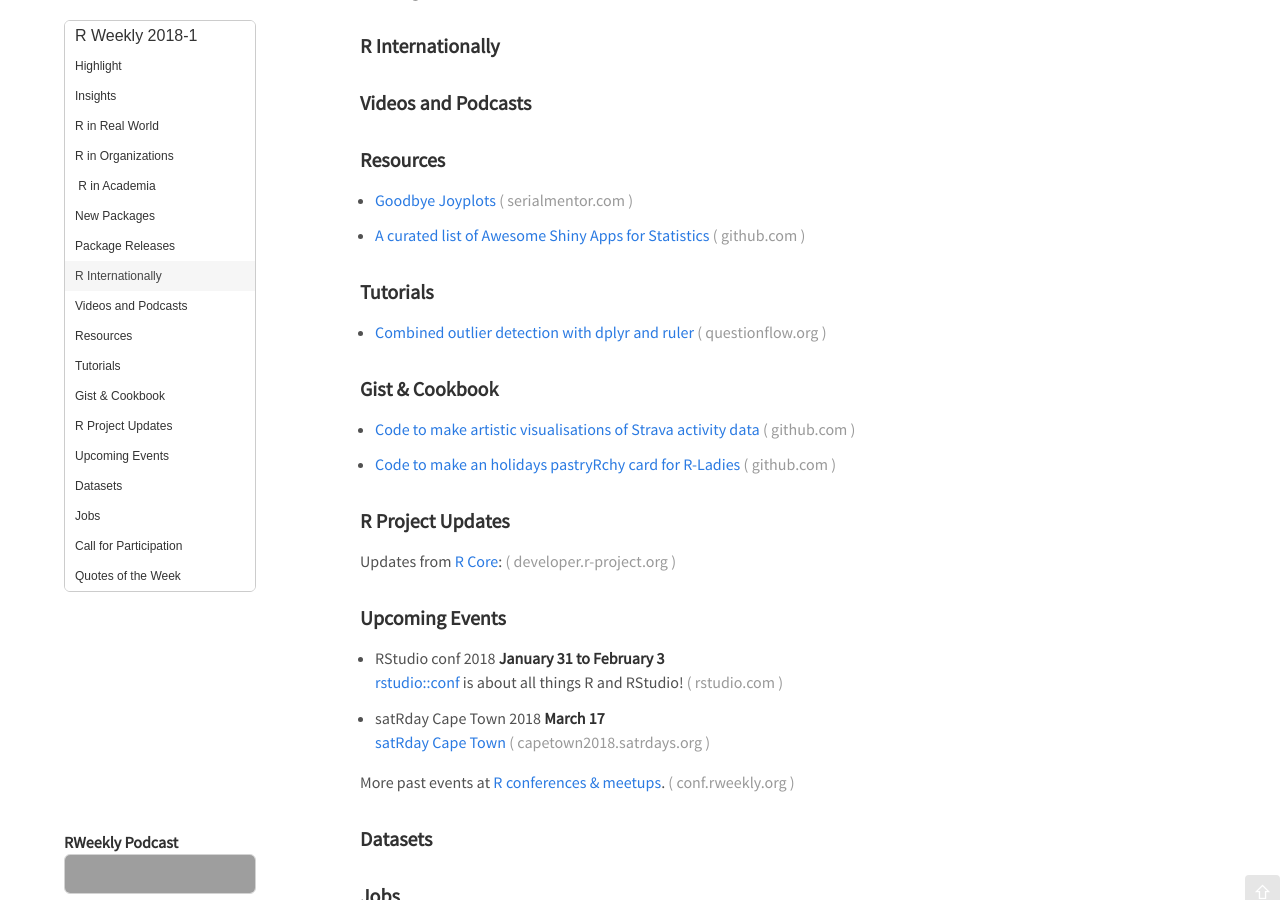
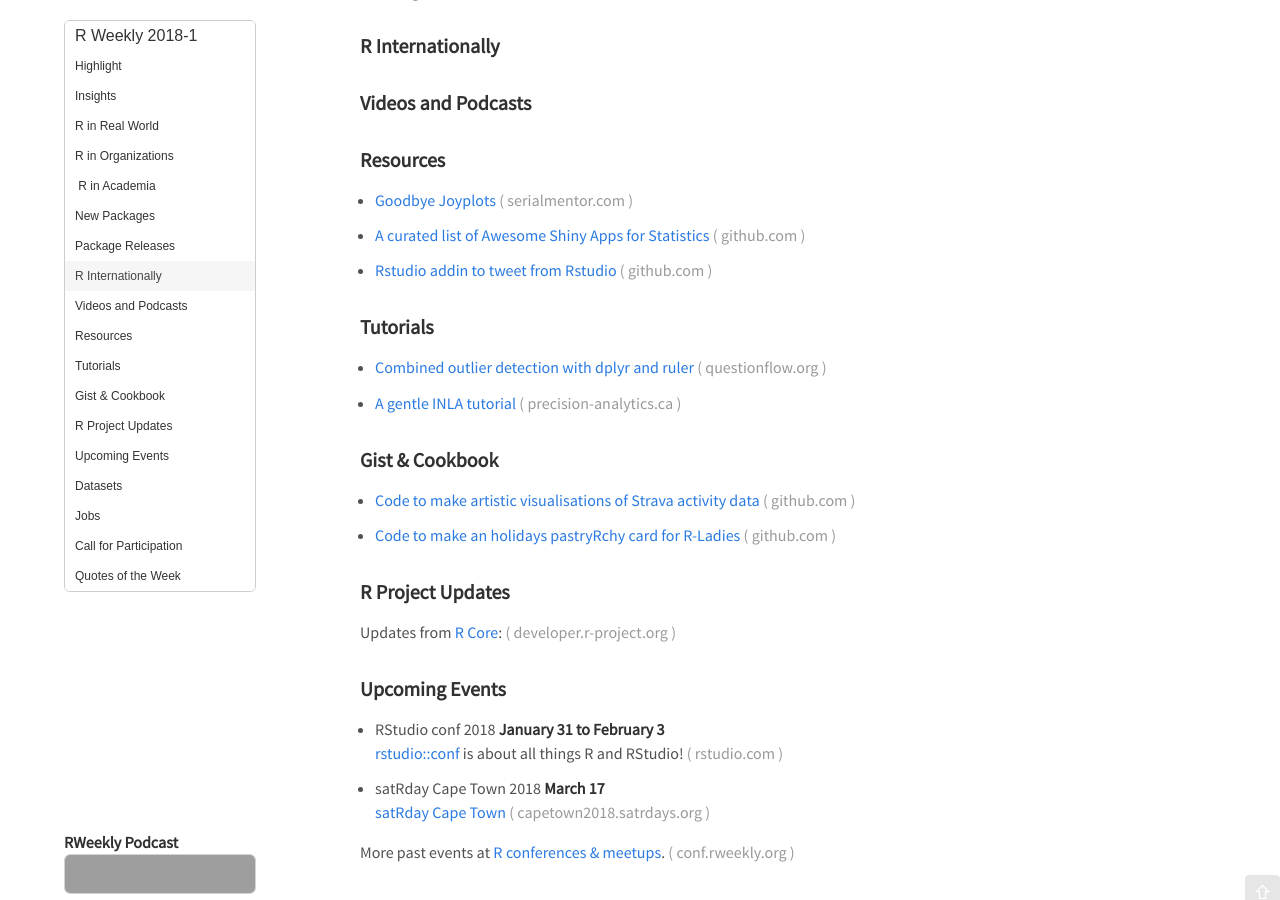
Before and after one commit to rweekly/rweekly.org, a Jekyll site: the page built from draft.md, in a window 1280 px wide and 900 px high, scrolled down 602 px. Built offline with Jekyll 4.4.1, drawn with Linux system fonts in a browser that asks for light colours; emoji names are drawn with the system emoji font; comment, search, counter and statistics services are not loaded; grey boxes are pictures that could not be loaded.

Commit message:
Update draft.md

```diff
--- a/draft.md
+++ b/draft.md
@@ -59,9 +59,13 @@
 
 + [A curated list of Awesome Shiny Apps for Statistics](https://github.com/huyingjie/Awesome-shiny-apps-for-statistics)
 
++ [Rstudio addin to tweet from Rstudio](https://github.com/richarddmorey/tweetRcode)
+
 ###  Tutorials
 
 + [Combined outlier detection with dplyr and ruler](http://www.questionflow.org/2017/12/26/combined-outlier-detection-with-dplyr-and-ruler/)
+
++ [A gentle INLA tutorial](https://www.precision-analytics.ca/blog-1/inla)
 
 
 ### Gist & Cookbook
```
